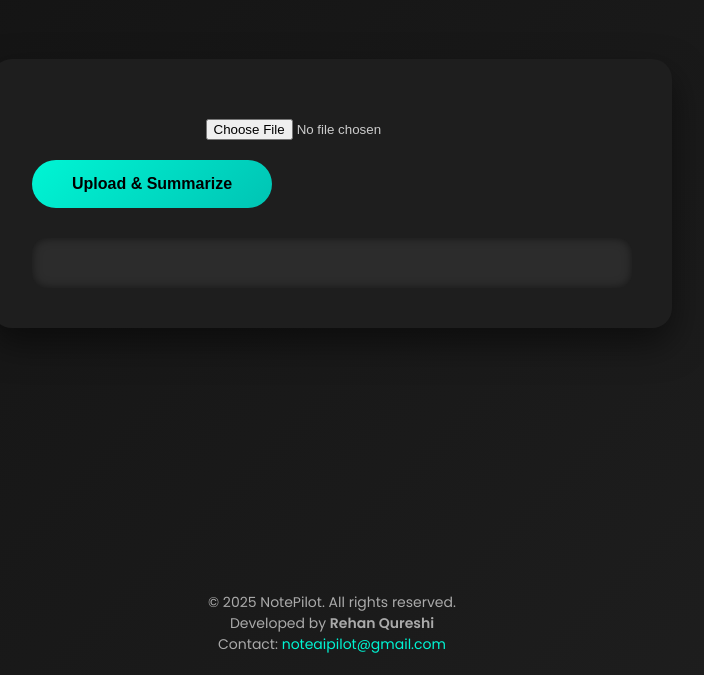
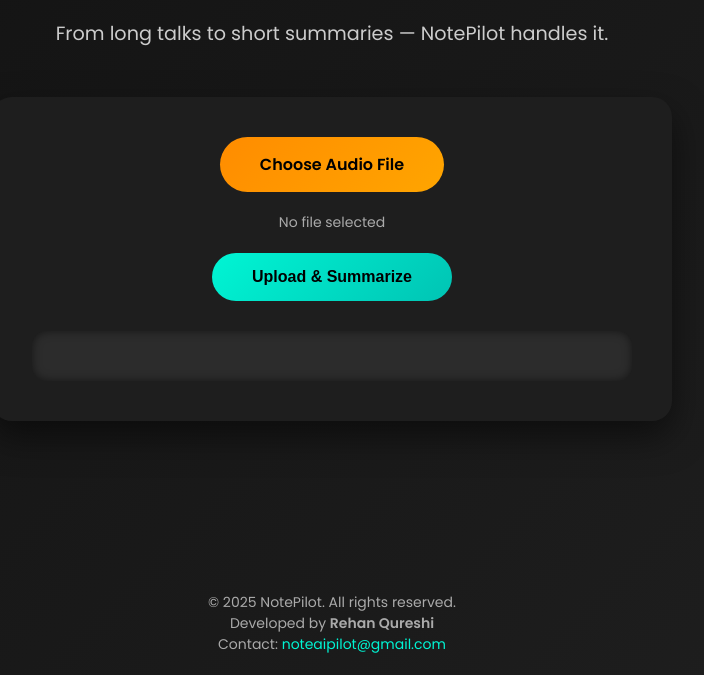
Before and after one commit to rehqureshi/NotePilot, a plain HTML site: page frontend/index.html in a window 1280 px wide. Shown: the part 125-800 px from the top of the page, without its empty margins (308-1012 px from the left). Drawn offline with Linux system fonts and the light colour scheme.

Commit message:
Initial commit

```diff
--- a/frontend/index.html
+++ b/frontend/index.html
@@ -24,6 +24,12 @@
       text-shadow: 0 0 10px rgba(0, 245, 212, 0.5);
     }
 
+    .tagline {
+      font-size: 1.2rem;
+      color: #ccc;
+      margin-top: -10px;
+    }
+
     .container {
       background: #1e1e1e;
       padding: 40px;
@@ -34,10 +40,42 @@
       margin-top: 30px;
     }
 
+    .upload-section {
+      display: flex;
+      flex-direction: column;
+      align-items: center;
+      justify-content: center;
+    }
+
     input[type="file"] {
-      display: block;
-      margin: 20px auto;
-      color: #ccc;
+      display: none;
+    }
+
+    .custom-file-upload {
+      background: linear-gradient(135deg, #ff8c00, #ffa500);
+      color: #000;
+      padding: 15px 40px;
+      font-size: 16px;
+      font-weight: 600;
+      border: none;
+      border-radius: 50px;
+      cursor: pointer;
+      transition: transform 0.2s ease, box-shadow 0.2s ease;
+      margin-bottom: 10px;
+      display: inline-block;
+      text-align: center;
+    }
+
+    .custom-file-upload:hover {
+      transform: translateY(-3px);
+      box-shadow: 0 10px 20px rgba(255, 165, 0, 0.4);
+    }
+
+    .file-name {
+      margin: 10px 0 20px;
+      color: #aaa;
+      font-size: 14px;
+      text-align: center;
     }
 
     button {
@@ -91,12 +129,6 @@
       text-align: center;
     }
 
-    .footer-info {
-      margin-top: 5px;
-      font-size: 13px;
-      color: #777;
-    }
-
     a {
       color: #00f5d4;
       text-decoration: none;
@@ -111,9 +143,17 @@
 <body>
 
   <h1>NotePilot</h1>
+  <p class="tagline">From long talks to short summaries — NotePilot handles it.</p>
+
   <div class="container">
-    <input type="file" id="fileInput" accept="audio/*">
-    <button onclick="uploadFile()">Upload & Summarize</button>
+    <div class="upload-section">
+      <label class="custom-file-upload">
+        <input type="file" id="fileInput" accept="audio/*" onchange="showFileName()">
+        Choose Audio File
+      </label>
+      <div id="fileNameDisplay" class="file-name">No file selected</div>
+      <button onclick="uploadFile()">Upload & Summarize</button>
+    </div>
     <div class="loader" id="loader"></div>
     <div class="summary" id="summary"></div>
   </div>
@@ -125,6 +165,16 @@
   </footer>
 
   <script>
+    function showFileName() {
+      const fileInput = document.getElementById('fileInput');
+      const fileNameDisplay = document.getElementById('fileNameDisplay');
+      if (fileInput.files.length > 0) {
+        fileNameDisplay.textContent = fileInput.files[0].name;
+      } else {
+        fileNameDisplay.textContent = "No file selected";
+      }
+    }
+
     async function uploadFile() {
       const fileInput = document.getElementById('fileInput');
       const file = fileInput.files[0];
```
Also changed, not shown: 5 other files.
